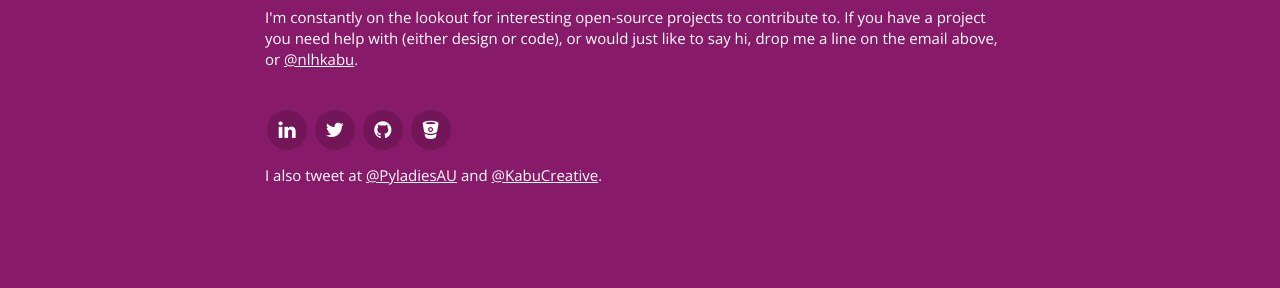
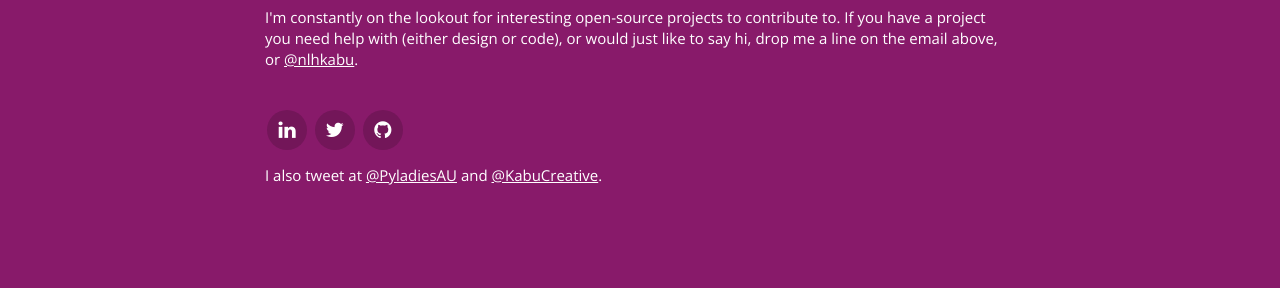
Before and after one commit to nlhkabu/nlhkabu.github.io, a Jekyll site: the page built from index.html, in a window 1280 px wide. Shown: the part 3659-3947 px from the top of the page. Built offline with Jekyll 4.4.1, drawn with Linux system fonts in a browser that asks for light colours; nearby versions of some CDN libraries; some web fonts are replaced.

Commit message:
Remove bitbucket link as all repos are currently private

```diff
--- a/_includes/footer.html
+++ b/_includes/footer.html
@@ -13,7 +13,6 @@
                     <a href="http://au.linkedin.com/in/nlhkabu" class="icon-link" data-proofer-ignore><i class="fa fa-linkedin"></i></a>
                     <a href="http://twitter.com/nlhkabu" class="icon-link"><i class="fa fa-twitter"></i></a>
                     <a href="http://github.com/nlhkabu" class="icon-link"><i class="fa fa-github"></i></a>
-                    <a href="http://bitbucket.com/nlh" class="icon-link"><i class="fa fa-bitbucket"></i></a>
                 </p>
                 <p>I also tweet at <a href="https://twitter.com/pyladiesau">@PyladiesAU</a> and <a href="https://twitter.com/kabucreative">@KabuCreative</a>.</p>
             </div>
```
